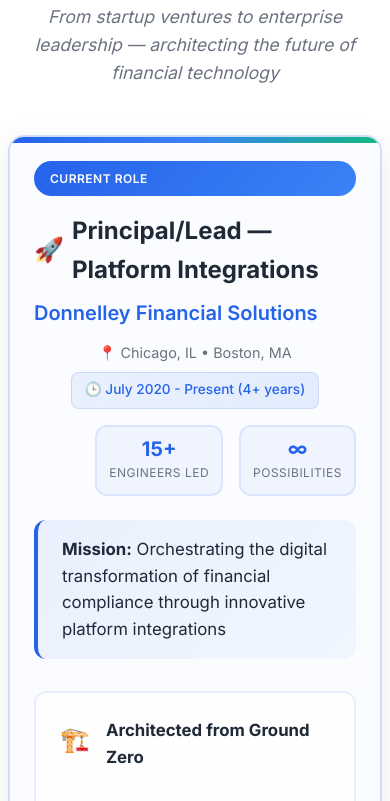
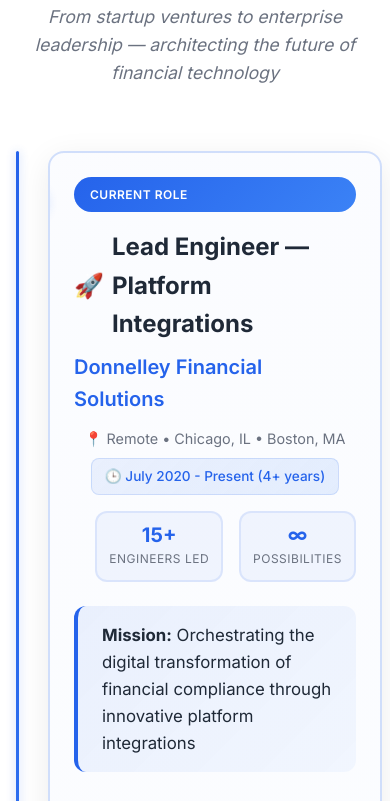
Before and after one commit to vmatonis/portfolio, a plain HTML site: page index.html in a window 390 px wide. Shown: the part 1492-2293 px from the top of the page. Drawn offline with Linux system fonts and the light colour scheme.

Commit message:
nice, timeline

```diff
--- a/index.html
+++ b/index.html
@@ -83,11 +83,11 @@
                             <div class="job-info">
                                 <h3 class="job-title">
                                     <span class="title-icon">🚀</span>
-                                    Principal/Lead — Platform Integrations
+                                    Lead Engineer — Platform Integrations
                                 </h3>
                                 <h4 class="company">Donnelley Financial Solutions</h4>
                                 <div class="job-meta">
-                                    <span class="location">📍 Chicago, IL • Boston, MA</span>
+                                    <span class="location">📍 Remote • Chicago, IL • Boston, MA</span>
                                     <span class="duration">🕒 July 2020 - Present (4+ years)</span>
                                 </div>
                             </div>
@@ -214,7 +214,7 @@
                                 <h4 class="company">Flucomp Enterprises, Inc.</h4>
                                 <div class="job-meta">
                                     <span class="location">📍 Hickory Hills, IL • Boston, MA</span>
-                                    <span class="duration">🕒 Jan 2010 - Present (14+ years)</span>
+                                    <span class="duration">🕒 Jan 2010 - July 2020</span>
                                 </div>
                             </div>
                             <div class="impact-stats">
--- a/styles.css
+++ b/styles.css
@@ -197,7 +197,7 @@ section {
 /* Experience Section */
 .timeline-intro {
     text-align: center;
-    margin-bottom: 3rem;
+    margin-bottom: 4rem;
     font-style: italic;
     color: var(--text-light);
     font-size: 1.1rem;
@@ -206,11 +206,33 @@ section {
 .experience-timeline {
     max-width: 1000px;
     margin: 0 auto;
+    position: relative;
+    padding-left: 2rem;
+}
+
+/* Timeline Line */
+.experience-timeline::before {
+    content: '';
+    position: absolute;
+    left: 1rem;
+    top: 0;
+    bottom: 0;
+    width: 4px;
+    background: linear-gradient(180deg,
+        var(--primary-color) 0%,
+        var(--accent-color) 25%,
+        #10b981 50%,
+        #f59e0b  75%,
+        #9333ea 100%
+    );
+    border-radius: 2px;
+    box-shadow: 0 0 10px rgba(37, 99, 235, 0.3);
 }
 
 .experience-item {
     position: relative;
     margin-bottom: 4rem;
+    margin-left: 2rem;
     padding: 2.5rem;
     background: linear-gradient(135deg, rgba(255, 255, 255, 0.95) 0%, rgba(248, 250, 252, 0.95) 100%);
     border-radius: 1rem;
@@ -220,20 +242,41 @@ section {
     overflow: hidden;
 }
 
+/* Timeline Node - replaces the top gradient bar */
 .experience-item::before {
     content: '';
     position: absolute;
-    top: 0;
-    left: 0;
-    right: 0;
-    height: 4px;
-    background: linear-gradient(90deg, var(--primary-color), var(--accent-color));
+    left: -3rem;
+    top: 2rem;
+    width: 16px;
+    height: 16px;
+    background: var(--primary-color);
+    border-radius: 50%;
+    border: 4px solid white;
+    box-shadow: 0 0 0 2px var(--primary-color), 0 4px 8px rgba(0, 0, 0, 0.1);
+    z-index: 1;
+}
+
+/* Timeline Connector Line */
+.experience-item::after {
+    content: '';
+    position: absolute;
+    left: -2.25rem;
+    top: 2.75rem;
+    width: 2rem;
+    height: 2px;
+    background: linear-gradient(90deg, var(--primary-color), transparent);
 }
 
 .experience-item:hover {
     transform: translateY(-8px);
     box-shadow: 0 20px 60px rgba(0, 0, 0, 0.15);
     border-color: rgba(37, 99, 235, 0.2);
+}
+
+.experience-item:hover::before {
+    transform: scale(1.2);
+    box-shadow: 0 0 0 4px currentColor, 0 6px 20px rgba(0, 0, 0, 0.2);
 }
 
 /* Role Badges */
@@ -524,20 +567,43 @@ section {
 }
 
 .experience-item.featured::before {
-    height: 6px;
-    background: linear-gradient(90deg, var(--primary-color), var(--accent-color), #10b981);
+    background: var(--primary-color);
+    width: 20px;
+    height: 20px;
+    border: 4px solid white;
+    box-shadow: 0 0 0 3px var(--primary-color), 0 4px 12px rgba(37, 99, 235, 0.3);
 }
 
 .experience-item.modernizer::before {
-    background: linear-gradient(90deg, #10b981, var(--primary-color));
+    background: #10b981;
+    box-shadow: 0 0 0 3px #10b981, 0 4px 12px rgba(16, 185, 129, 0.3);
 }
 
 .experience-item.entrepreneur::before {
-    background: linear-gradient(90deg, #f59e0b, #d97706);
+    background: #f59e0b;
+    box-shadow: 0 0 0 3px #f59e0b, 0 4px 12px rgba(245, 158, 11, 0.3);
 }
 
 .experience-item.fintech::before {
-    background: linear-gradient(90deg, #9333ea, #7c3aed);
+    background: #9333ea;
+    box-shadow: 0 0 0 3px #9333ea, 0 4px 12px rgba(147, 51, 234, 0.3);
+}
+
+/* Timeline connector colors */
+.experience-item.featured::after {
+    background: linear-gradient(90deg, var(--primary-color), transparent);
+}
+
+.experience-item.modernizer::after {
+    background: linear-gradient(90deg, #10b981, transparent);
+}
+
+.experience-item.entrepreneur::after {
+    background: linear-gradient(90deg, #f59e0b, transparent);
+}
+
+.experience-item.fintech::after {
+    background: linear-gradient(90deg, #9333ea, transparent);
 }
 
 /* Skills Section */
@@ -716,6 +782,31 @@ section {
     }
 
     /* Creative Experience Responsive */
+    .experience-timeline {
+        padding-left: 1rem;
+    }
+
+    .experience-timeline::before {
+        left: 0.5rem;
+        width: 3px;
+    }
+
+    .experience-item {
+        margin-left: 1.5rem;
+    }
+
+    .experience-item::before {
+        left: -2rem;
+        width: 12px;
+        height: 12px;
+        border: 3px solid white;
+    }
+
+    .experience-item::after {
+        left: -1.5rem;
+        width: 1.5rem;
+    }
+
     .experience-header {
         flex-direction: column;
         gap: 1rem;
```
